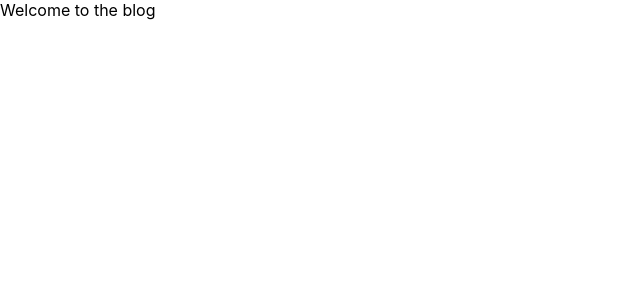
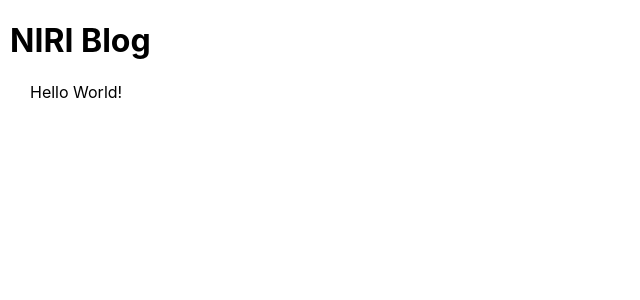
Before and after one commit to rprend/blog, a Next.js app: page / in a window 1280 px wide. Shown: the top 300 px of the page, without its empty margins (0-640 px from the left). Built offline with nearby package versions, Linux system fonts and the light colour scheme.

Commit message:
Create tiptap rich text editor

```diff
--- /dev/null
+++ b/components/Tiptap.tsx
@@ -0,0 +1,18 @@
+import { useEditor, EditorContent } from "@tiptap/react";
+import StarterKit from "@tiptap/starter-kit";
+import React from "react";
+
+const Tiptap = () => {
+  const editor = useEditor({
+    extensions: [
+      StarterKit,
+    ],
+    content: "<p>Hello World!</p>",
+  })
+
+  return (
+    <EditorContent editor={editor} />
+  )
+}
+
+export default Tiptap
--- a/package.json
+++ b/package.json
@@ -9,6 +9,8 @@
     "lint": "next lint"
   },
   "dependencies": {
+    "@tiptap/react": "^2.0.0-beta.204",
+    "@tiptap/starter-kit": "^2.0.0-beta.204",
     "next": "13.0.5",
     "react": "18.2.0",
     "react-dom": "18.2.0",
--- a/pages/index.js
+++ b/pages/index.js
@@ -1,5 +1,12 @@
+import Tiptap from "../components/Tiptap";
+
 export default function Home() {
   return (
-    <div>Welcome to the blog</div>
+    <main>
+      <h1>NIRI Blog</h1>
+      <div className="create-post-container">
+        <Tiptap />
+      </div>
+    </main>
   )
 }
--- a/styles/index.scss
+++ b/styles/index.scss
@@ -0,0 +1,12 @@
+main {
+  margin-left: 10px;
+
+  .create-post-container {
+    width: 80%;
+    margin-left: 20px;
+
+    .ProseMirror:focus-visible {
+      outline: 1px solid black;
+    }
+  }
+}
```
Also changed, not shown: 1 other file (tests, documents, lock files or other folders).
